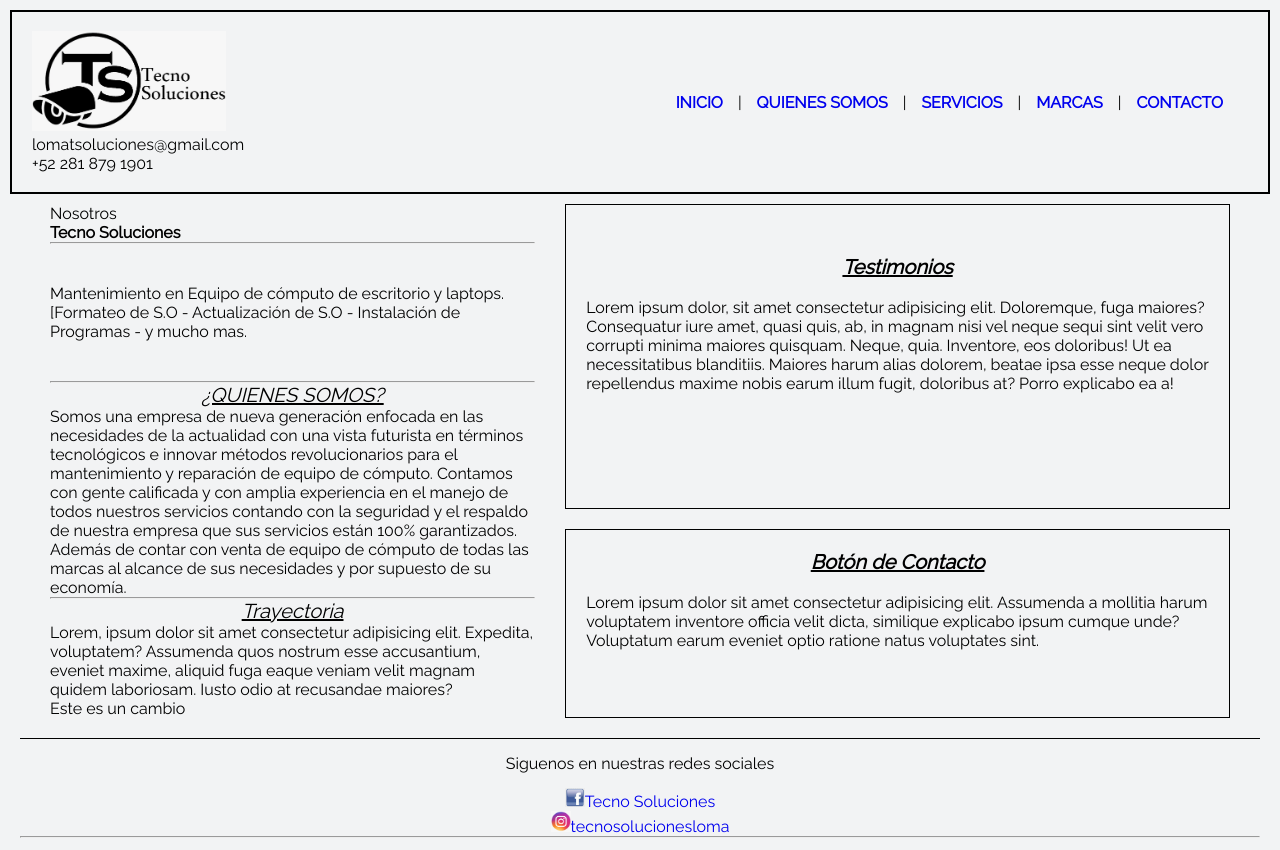
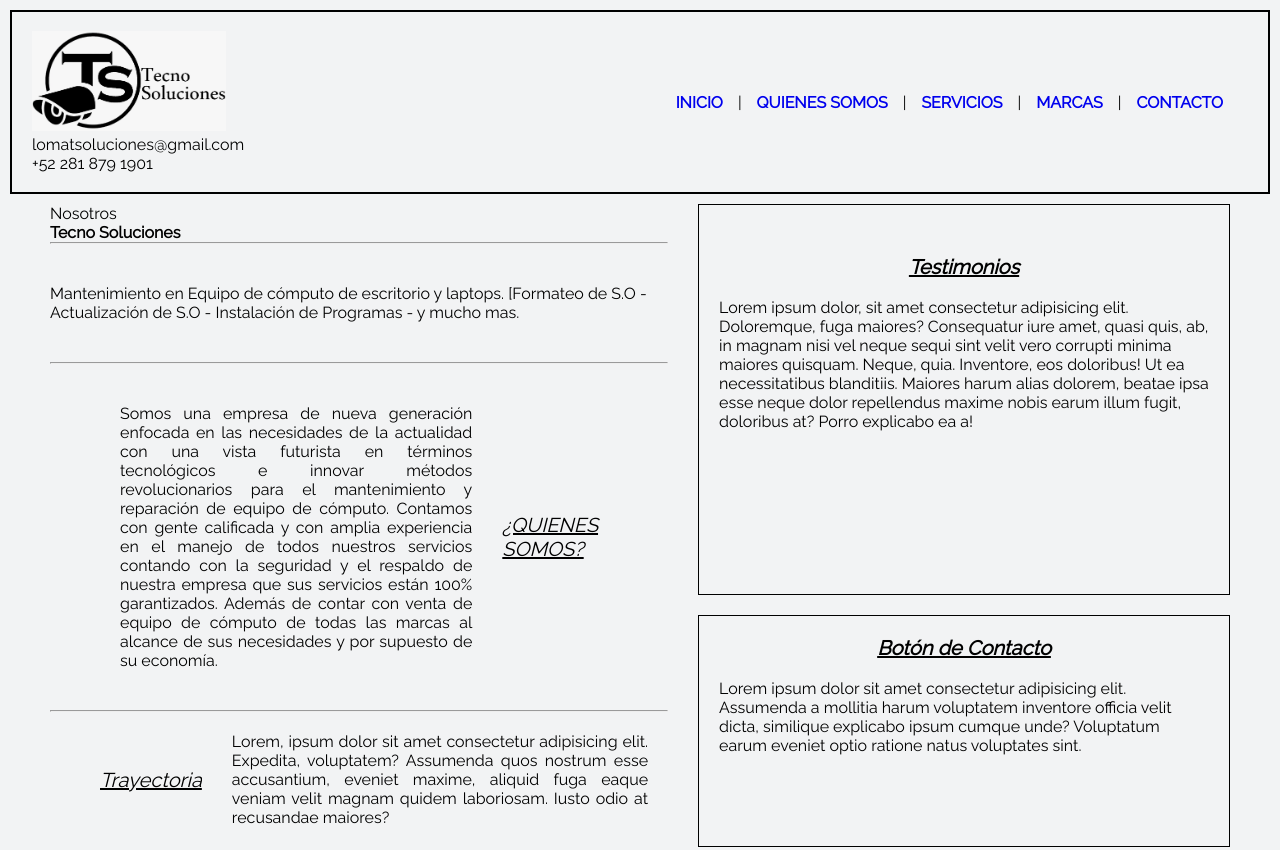
Before and after one commit to EmanuelRuiz18/cursoDesarrolloWeb, a plain HTML site: page index.html in a window 1280 px wide. Shown: the top 850 px of the page. Drawn offline with nearby package versions, Linux system fonts and the light colour scheme.

Commit message:
Agregando manimaciones a index

```diff
--- a/index.html
+++ b/index.html
@@ -9,13 +9,14 @@
     <link rel="preconnect" href="https://fonts.googleapis.com">
     <link rel="preconnect" href="https://fonts.gstatic.com" crossorigin>
     <link href="https://fonts.googleapis.com/css2?family=Raleway:wght@200;400&display=swap" rel="stylesheet">
+    <link rel="stylesheet" href="https://cdnjs.cloudflare.com/ajax/libs/animate.css/4.1.1/animate.min.css"/>
     <link rel="stylesheet" href="./styles/styles.css">
 </head>
 <body>
     <div class="grid">
         <header id="header">
             <div class="headerLogo">
-                <img src="./images/logommlon.png" alt="logo marca" height="100px">
+                <img src="./images/logommlon.png" alt="logo marca" height="100px" class="animate__animated animate__fadeInLeft">
                 <p>lomatsoluciones@gmail.com <br>+52 281 879 1901</p>
             </div>
             <nav class="headerMenu">
@@ -35,15 +36,18 @@
             <hr>
             <p class="desPag">Mantenimiento en Equipo de cómputo de escritorio y laptops. [Formateo de S.O - Actualización de S.O - Instalación de Programas - y mucho mas.</p>
             <hr>
-            <p class="subTitulo">¿QUIENES SOMOS?</p>
-            <p>Somos una empresa de nueva generación enfocada en las necesidades de la actualidad con una vista futurista en términos tecnológicos e innovar métodos revolucionarios para el mantenimiento y reparación de equipo de cómputo.
-                Contamos con gente calificada y con amplia experiencia en el manejo de todos nuestros servicios contando con la seguridad y el respaldo de nuestra empresa que sus servicios están 100% garantizados.
-                Además de contar con venta de equipo de cómputo de todas las marcas al alcance de sus necesidades y por supuesto de su economía.
-            </p>
+            <div class="flexIzquierda">
+                <p>Somos una empresa de nueva generación enfocada en las necesidades de la actualidad con una vista futurista en términos tecnológicos e innovar métodos revolucionarios para el mantenimiento y reparación de equipo de cómputo.
+                    Contamos con gente calificada y con amplia experiencia en el manejo de todos nuestros servicios contando con la seguridad y el respaldo de nuestra empresa que sus servicios están 100% garantizados.
+                    Además de contar con venta de equipo de cómputo de todas las marcas al alcance de sus necesidades y por supuesto de su economía.
+                    <p class="subTitulo">¿QUIENES SOMOS?</p>
+                </p>
+            </div>
             <hr>
+            <div class="flexDerecha">
             <p class="subTitulo">Trayectoria</p>
             <p>Lorem, ipsum dolor sit amet consectetur adipisicing elit. Expedita, voluptatem? Assumenda quos nostrum esse accusantium, eveniet maxime, aliquid fuga eaque veniam velit magnam quidem laboriosam. Iusto odio at recusandae maiores?</p>
-            <p>Este es un cambio</p>
+            </div>
         </div>
         <div class="widget1">
             <h3 class="subTitulo">Testimonios</h3>
@@ -57,7 +61,7 @@
             <p>Lorem ipsum dolor sit amet consectetur adipisicing elit. Assumenda a mollitia harum voluptatem inventore officia velit dicta, similique explicabo ipsum cumque unde? Voluptatum earum eveniet optio ratione natus voluptates sint.</p>
         </div>
         <footer id="footer">
-            <p>Siguenos en nuestras redes sociales</p>
+            <p class="animate__animated animate__wobble">Siguenos en nuestras redes sociales</p>
             <img src="./images/fb.jpg" alt="logofacebook" width="20px"><a href="https://www.facebook.com/TecnoSolucionesLoma">Tecno Soluciones</a>
             <br>
             <img src="./images/ig.png" alt="logoinstagram" width="20px"><a href="https://www.instagram.com/tecnosolucionesloma/?hl=es">tecnosolucionesloma</a>
--- a/styles/styles.css
+++ b/styles/styles.css
@@ -113,6 +113,28 @@ a:hover {
     grid-row: 1/3;
     width: 500px;
 }
+.flexIzquierda {
+    display: flex;
+    justify-content: space-between;
+    align-items: center;
+    margin: 20px;
+    padding: 20px;
+}
+.flexIzquierda p {
+    padding-left: 30px;
+    text-align: justify;
+}
+.flexDerecha {
+    display: flex;
+    justify-content: space-between;
+    align-items: center;
+    margin: 20px;
+}
+.flexDerecha p {
+    padding-left: 30px;
+    text-align: justify;
+}
+
 @media screen and (max-width: 992px) {
     .grid {
         display: grid;
```
Also changed, not shown: ts/Contacto.html (+1 -0 lines), ts/Quienesomos.html (+1 -0 lines), ts/marcas.html (+1 -0 lines), ts/servicios.html (+1 -0 lines).
